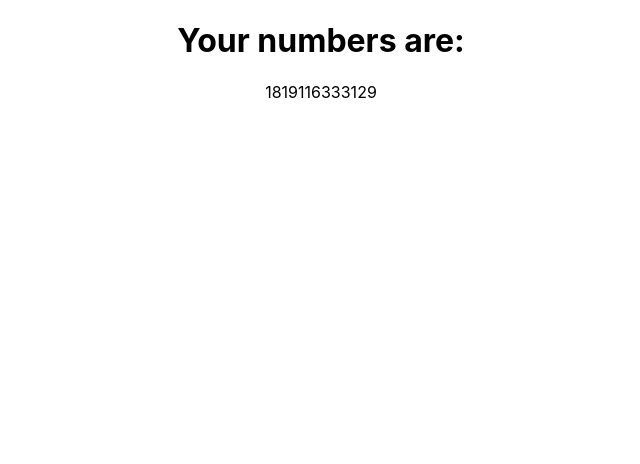
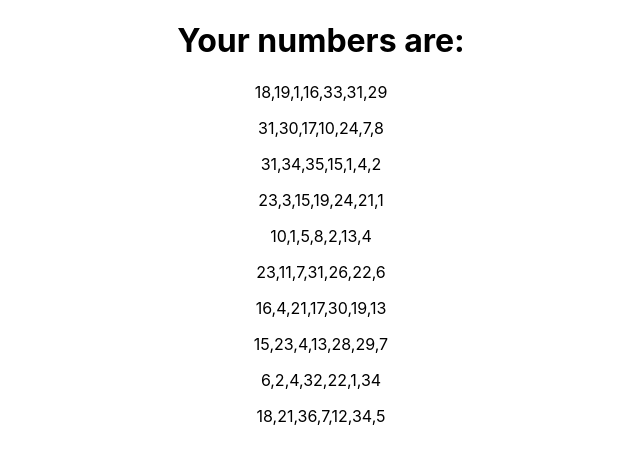
Before and after one commit to AlfonsoAnaya/lotto-picker-react, a React (Create React App) app: page / in a window 1280 px wide. Shown: the top 464 px of the page, without its empty margins (319-959 px from the left). Built offline with nearby package versions, Linux system fonts and the light colour scheme.

Commit message:
pick numbers called multiple times

```diff
--- a/src/App.js
+++ b/src/App.js
@@ -22,7 +22,7 @@ function PickNumbers() {
     sheet.splice(randomIndex, 1);
   }
   return(
-    <p>{result.splice(",")}</p>
+    <p>{result.join(",")}</p>
   )
 }
 
@@ -30,7 +30,7 @@ function App() {
   return (
     <div className="App">
       <h1>Your numbers are:</h1>
-      <PickNumbers/>
+      {Array(numberOfRows).fill(<PickNumbers />)}
     </div>
   );
 }
```
